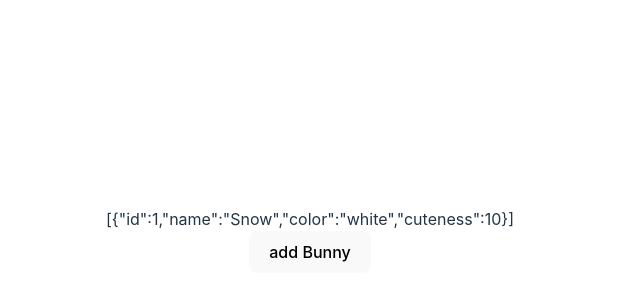
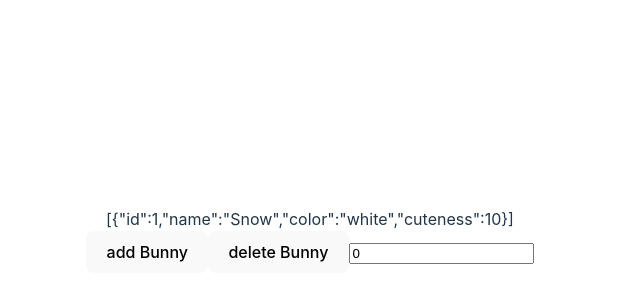
Before and after one commit to WebiksAmir/bunnyProject, a React (Vite) app in the folder BunnyProject/: page / in a window 1280 px wide. Shown: the part 160-460 px from the top of the page, without its empty margins (330-970 px from the left). Built offline with nearby package versions, Linux system fonts and the light colour scheme.

Commit message:
delete bunny by id

```diff
--- a/BunnyProject/src/App.tsx
+++ b/BunnyProject/src/App.tsx
@@ -1,20 +1,20 @@
-import React from "react";
+import {useState} from "react";
 import "./App.css";
 import { useAppDispatch, useAppSelector } from "./store/hooks";
-import { addBunny } from "./store/bunnySlice";
+import { addBunny, deleteBunny } from "./store/bunnySlice";
 
 function App() {
   const bunnyArray = useAppSelector((state) => state.bunny);
   const dispatch = useAppDispatch();
 
-  const handleClick = () => {
-    dispatch(addBunny());
-  };
+  const [id, setID] = useState<number>(0)
 
   return (
     <div className="App">
       <div>{JSON.stringify(bunnyArray)}</div>
-      <button onClick={handleClick}>add Bunny</button>
+      <button onClick={()=>dispatch(addBunny())}>add Bunny</button>
+      <button onClick={()=>dispatch(deleteBunny(id))}>delete Bunny</button>
+      <input type="number" value={id} onChange={(e)=> {if(e.target.value !=="") setID(parseInt(e.target.value))}}/>
     </div>
   );
 }
--- a/BunnyProject/src/store/bunnySlice.ts
+++ b/BunnyProject/src/store/bunnySlice.ts
@@ -27,11 +27,12 @@ const bunnySlice = createSlice({
         color: "black",
         cuteness: 0,
       });
-
-      //deleteBunny
+    },
+    deleteBunny(state, action: PayloadAction<number>) {
+      return state.filter(bunny => bunny.id !== action.payload);
     },
   },
 });
 
-export const {addBunny} = bunnySlice.actions
-export default bunnySlice.reducer
+export const { addBunny, deleteBunny } = bunnySlice.actions;
+export default bunnySlice.reducer;
```
